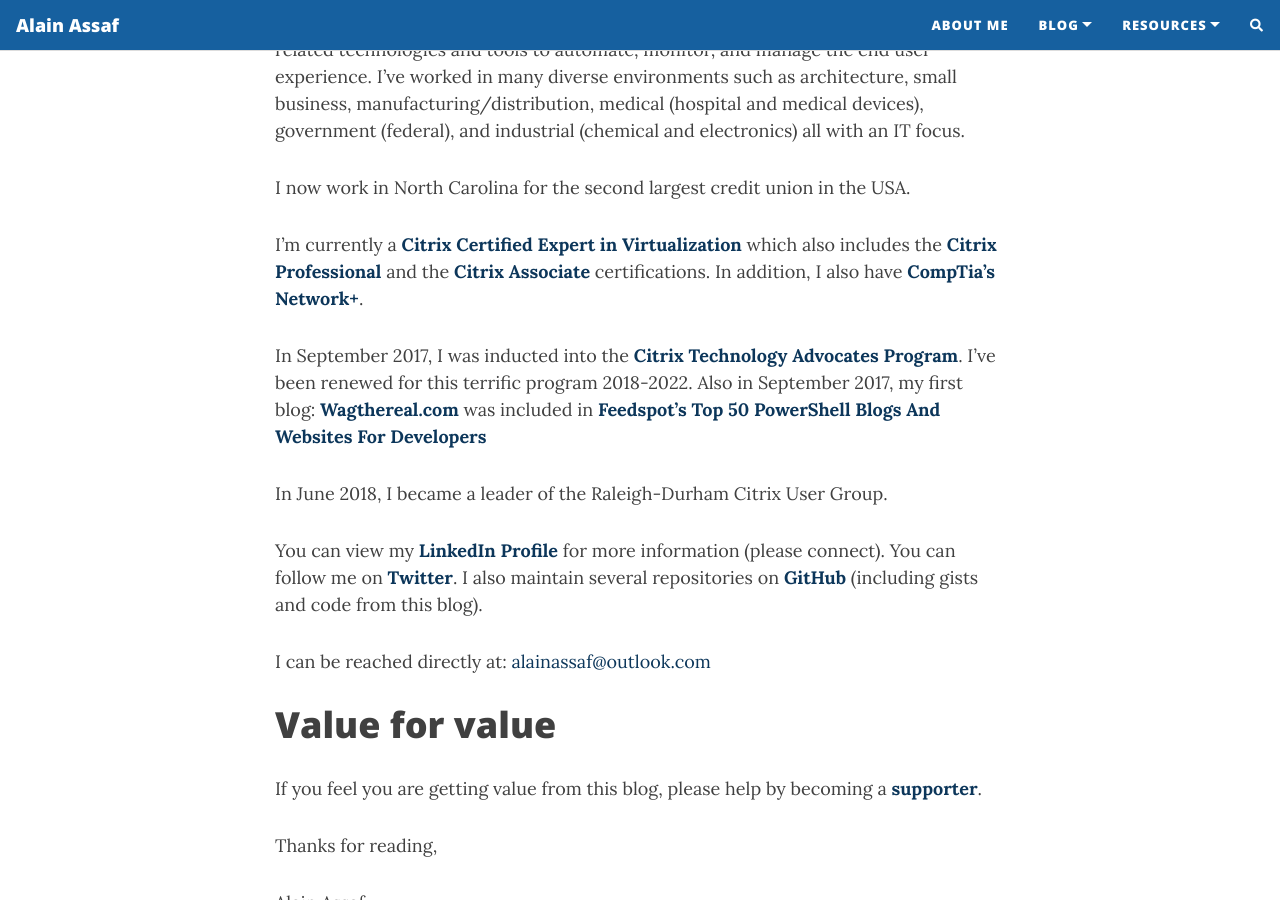
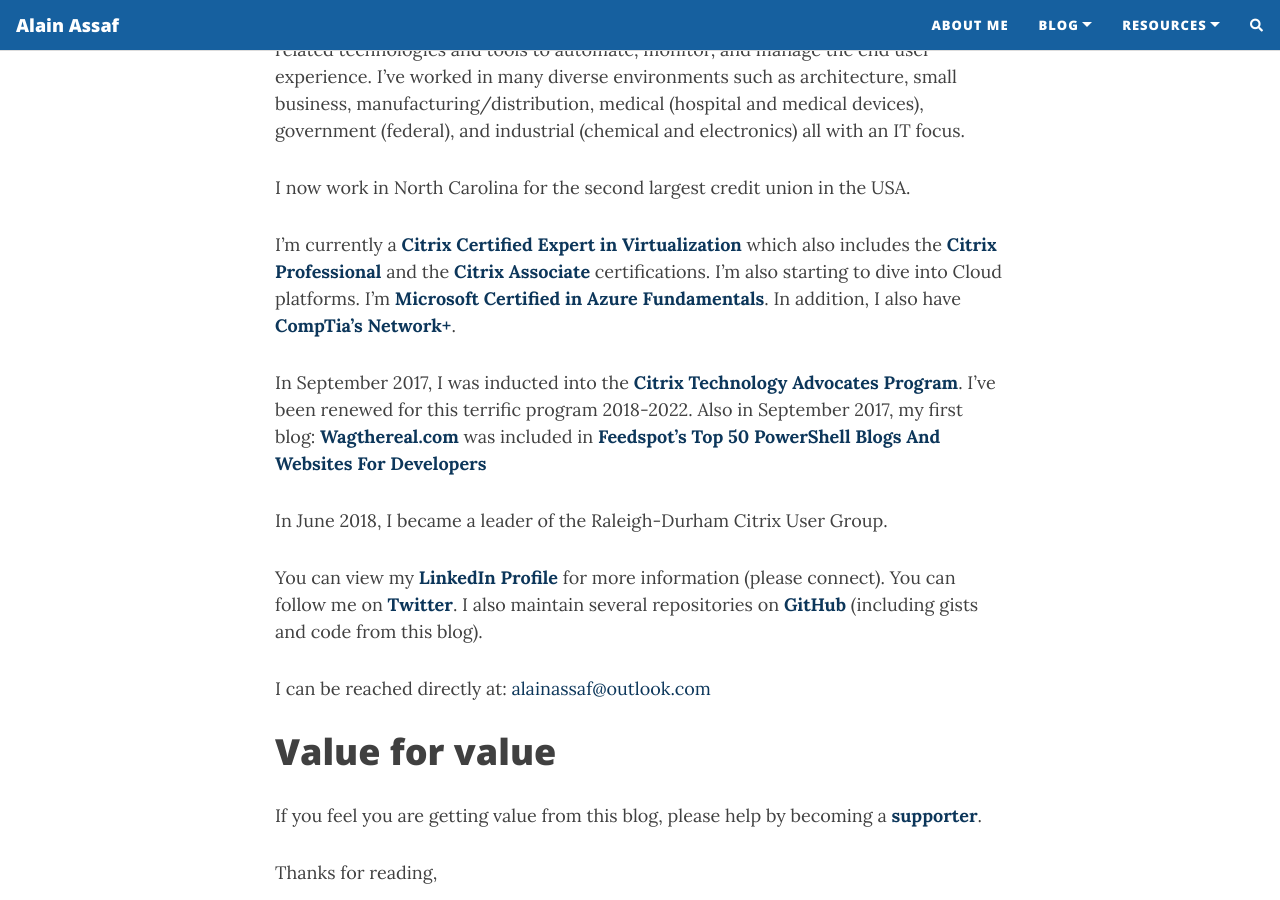
Before and after one commit to alainassaf/beautifulJekyllUpgrade, a Jekyll site: the page built from aboutme.md, in a window 1280 px wide and 900 px high, scrolled down 340 px. Built offline with Jekyll 4.4.1, drawn with Linux system fonts in a browser that asks for light colours; nearby versions of some CDN libraries; comment, search, counter and statistics services are not loaded.

Commit message:
Got live reload to work

```diff
--- a/Gemfile
+++ b/Gemfile
@@ -30,7 +30,7 @@
 end
 
 # Performance-booster for watching directories on Windows
-gem "wdm", "~> 0.1.0", :install_if => Gem.win_platform?
+gem "wdm", "~> 0.1.1", :install_if => Gem.win_platform?
 
 
 # Beautiful Jekyll Dependencies
--- a/aboutme.md
+++ b/aboutme.md
@@ -12,7 +12,7 @@
 
 I now work in North Carolina for the second largest credit union in the USA.
 
-I'm currently a [**Citrix Certified Expert in Virtualization**](https://www.credly.com/badges/d0ec8210-1df1-46c9-832a-9ea9d68a8477){:target="_blank"} which also includes the [**Citrix Professional**](https://www.credly.com/badges/c5d5dacc-923a-467a-bc94-3bcdeeb5aefe){:target="_blank"} and the [**Citrix Associate**](https://www.credly.com/badges/92539693-3fd4-4be7-9895-052e984718c7){:target="_blank"} certifications. In addition, I also have [**CompTia's Network+**](https://www.credly.com/badges/d8f50606-7cff-456a-ad30-7b2f95f883df){:target="_blank"}.
+I'm currently a [**Citrix Certified Expert in Virtualization**](https://www.credly.com/badges/d0ec8210-1df1-46c9-832a-9ea9d68a8477){:target="_blank"} which also includes the [**Citrix Professional**](https://www.credly.com/badges/c5d5dacc-923a-467a-bc94-3bcdeeb5aefe){:target="_blank"} and the [**Citrix Associate**](https://www.credly.com/badges/92539693-3fd4-4be7-9895-052e984718c7){:target="_blank"} certifications. I'm also starting to dive into Cloud platforms. I'm [**Microsoft Certified in Azure Fundamentals**](https://www.credly.com/badges/c90b4e86-c2e9-419b-9c57-f6e801010862){:target="_blank"}.  In addition, I also have [**CompTia's Network+**](https://www.credly.com/badges/d8f50606-7cff-456a-ad30-7b2f95f883df){:target="_blank"}.
 
 In September 2017, I was inducted into the [**Citrix Technology Advocates Program**](https://www.credly.com/badges/0958b5f9-561c-4997-8354-66260be98368){:target="_blank"}. I've been renewed for this terrific program 2018-2022. Also in September 2017, my first blog: [**Wagthereal.com**](https://wagthereal.com){:target="_blank"} was included in [**Feedspot's Top 50 PowerShell Blogs And Websites For Developers**](http://blog.feedspot.com/powershell_blogs/){:target="_blank"}
 
```
